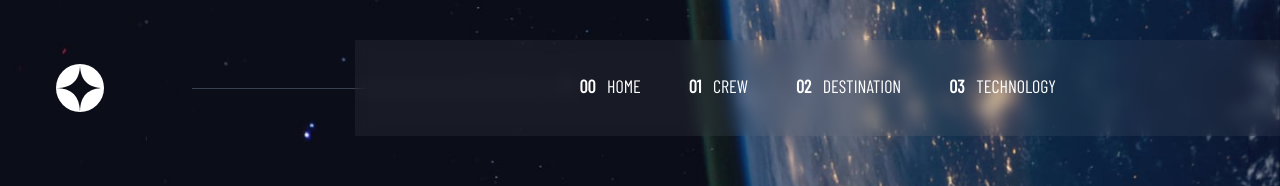
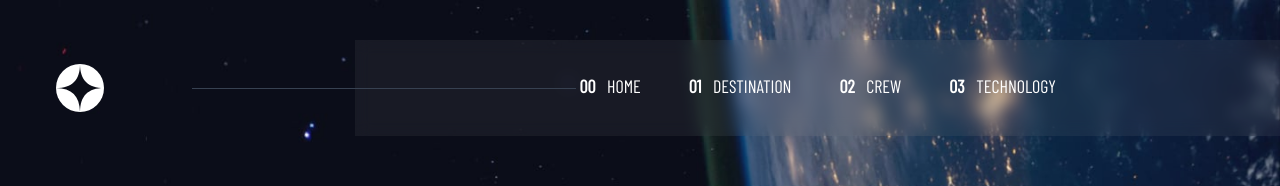
Before and after one commit to Renz757/space-tourism, a React (Vite) app: page / in a window 1280 px wide. Shown: the top 186 px of the page. Built offline with nearby package versions, Linux system fonts and the light colour scheme; the HTML template or start-up script is replaced by a standard one; a web font is replaced by a local one.

Commit message:
styling fixes

```diff
--- a/src/components/Nav.tsx
+++ b/src/components/Nav.tsx
@@ -8,7 +8,7 @@ const Nav = () => {
                 </div>
 
                 {/* nav line */}
-                <div className="h-[0.5px] w-96 bg-gray-700 absolute left-48">
+                <div className="h-[0.5px] w-96 bg-gray-700 absolute left-48 z-30">
 
                 </div>
                 {/* nav items */}
@@ -18,8 +18,8 @@ const Nav = () => {
                     bg-[#979797] bg-opacity-10 backdrop-blur
                 '>
                     <li className="py-8 cursor-pointer border-b-4 border-tropicalBlue border-opacity-0 hover:border-white transition ease-in-out delay-75"><span className="font-barlow font-bold mr-2">00</span> HOME</li>
-                    <li className="py-8 cursor-pointer border-b-4 border-tropicalBlue border-opacity-0 hover:border-white transition ease-in-out delay-75"><span className="font-barlow font-bold mr-2">01</span> CREW</li>
-                    <li className="py-8 cursor-pointer border-b-4 border-tropicalBlue border-opacity-0 hover:border-white transition ease-in-out delay-75"><span className="font-barlow font-bold mr-2">02</span> DESTINATION</li>
+                    <li className="py-8 cursor-pointer border-b-4 border-tropicalBlue border-opacity-0 hover:border-white transition ease-in-out delay-75"><span className="font-barlow font-bold mr-2">01</span> DESTINATION</li>
+                    <li className="py-8 cursor-pointer border-b-4 border-tropicalBlue border-opacity-0 hover:border-white transition ease-in-out delay-75"><span className="font-barlow font-bold mr-2">02</span> CREW</li>
                     <li className="py-8 cursor-pointer border-b-4 border-tropicalBlue border-opacity-0 hover:border-white transition ease-in-out delay-75"><span className="font-barlow font-bold mr-2">03</span> TECHNOLOGY</li>
                 </ul>
             </nav>
```
